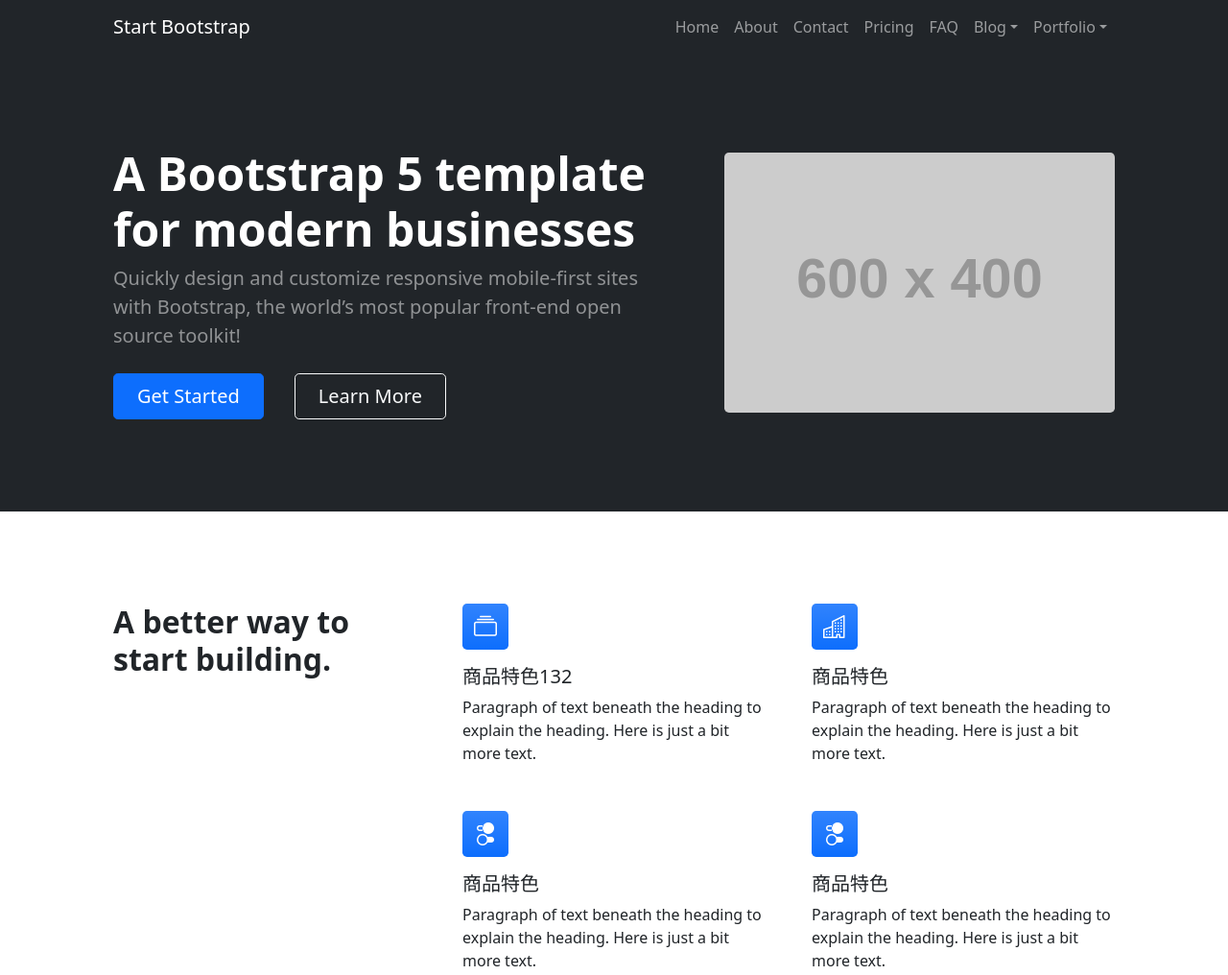
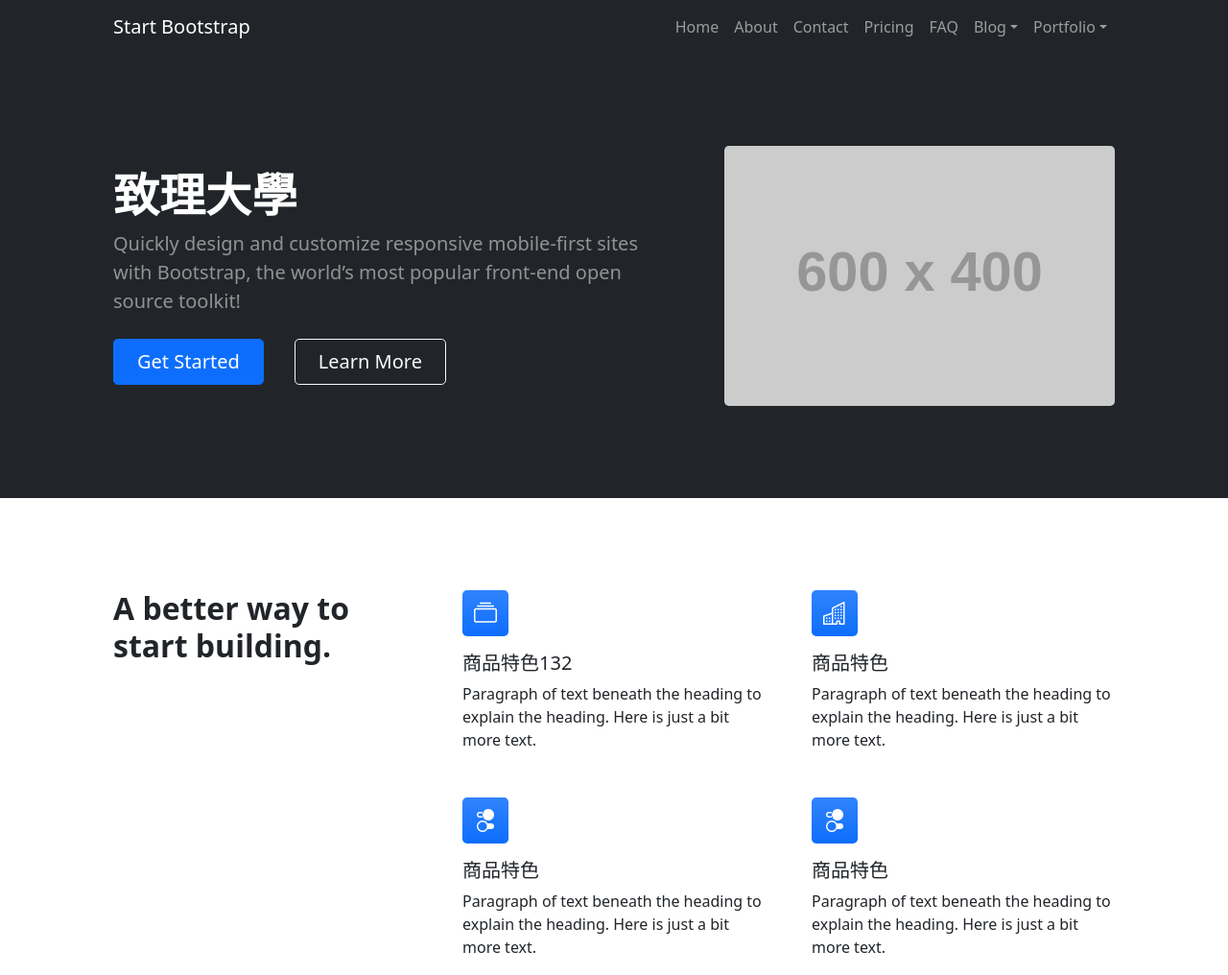
Before and after one commit to wenwen1225/shop, a plain HTML site: page index.html in a window 1280 px wide. Shown: the top 1016 px of the page at 96% size. Drawn offline with nearby package versions, Linux system fonts and the light colour scheme; placeholder pictures from the web are drawn by us.

Commit message:
update index school

```diff
--- a/index.html
+++ b/index.html
@@ -51,7 +51,7 @@
                     <div class="row gx-5 align-items-center justify-content-center">
                         <div class="col-lg-8 col-xl-7 col-xxl-6">
                             <div class="my-5 text-center text-xl-start">
-                                <h1 class="display-5 fw-bolder text-white mb-2">A Bootstrap 5 template for modern businesses</h1>
+                                <h1 class="display-5 fw-bolder text-white mb-2">致理大學</h1>
                                 <p class="lead fw-normal text-white-50 mb-4">Quickly design and customize responsive mobile-first sites with Bootstrap, the world’s most popular front-end open source toolkit!</p>
                                 <div class="d-grid gap-3 d-sm-flex justify-content-sm-center justify-content-xl-start">
                                     <a class="btn btn-primary btn-lg px-4 me-sm-3" href="#features">Get Started</a>
```
